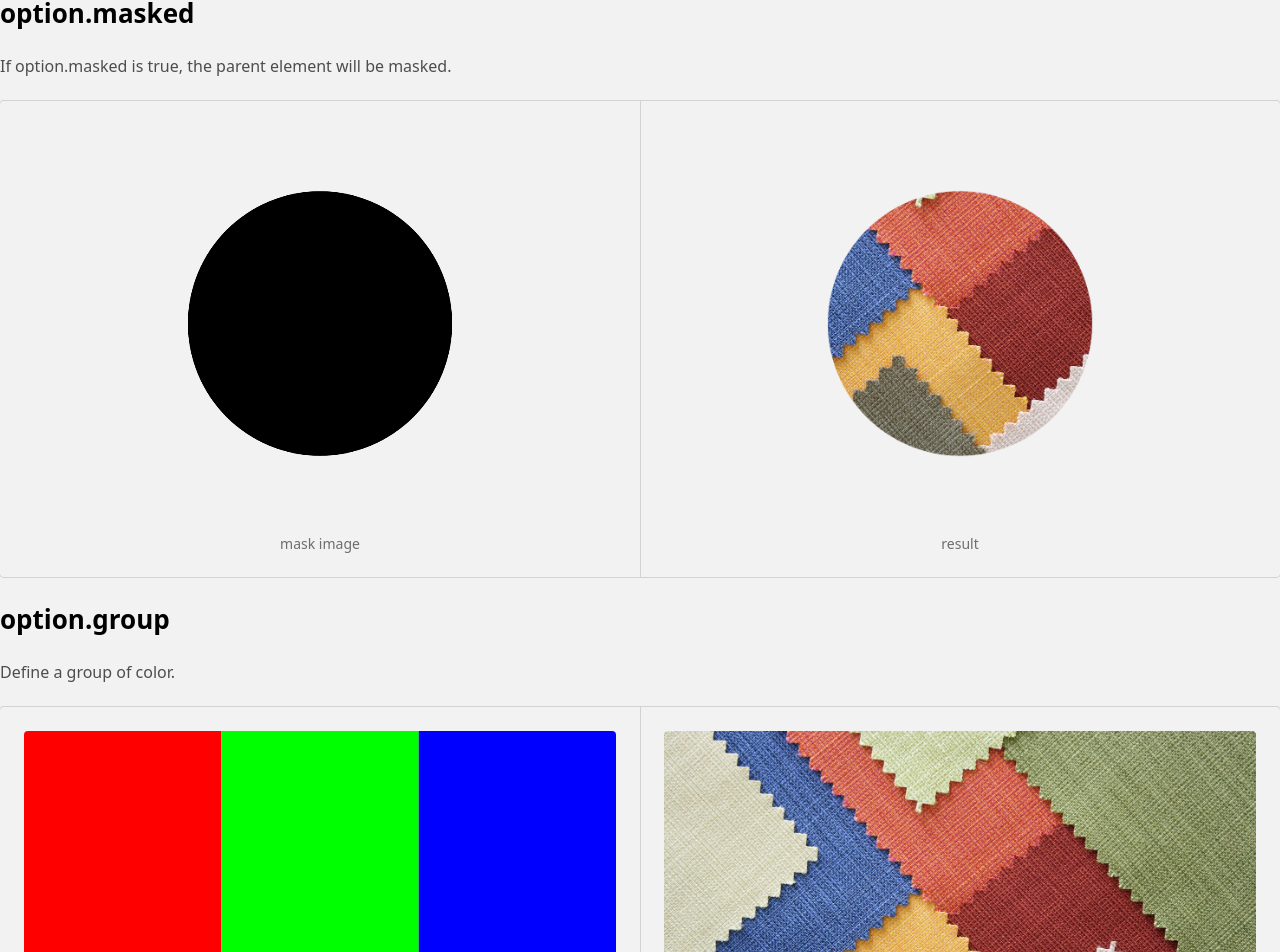
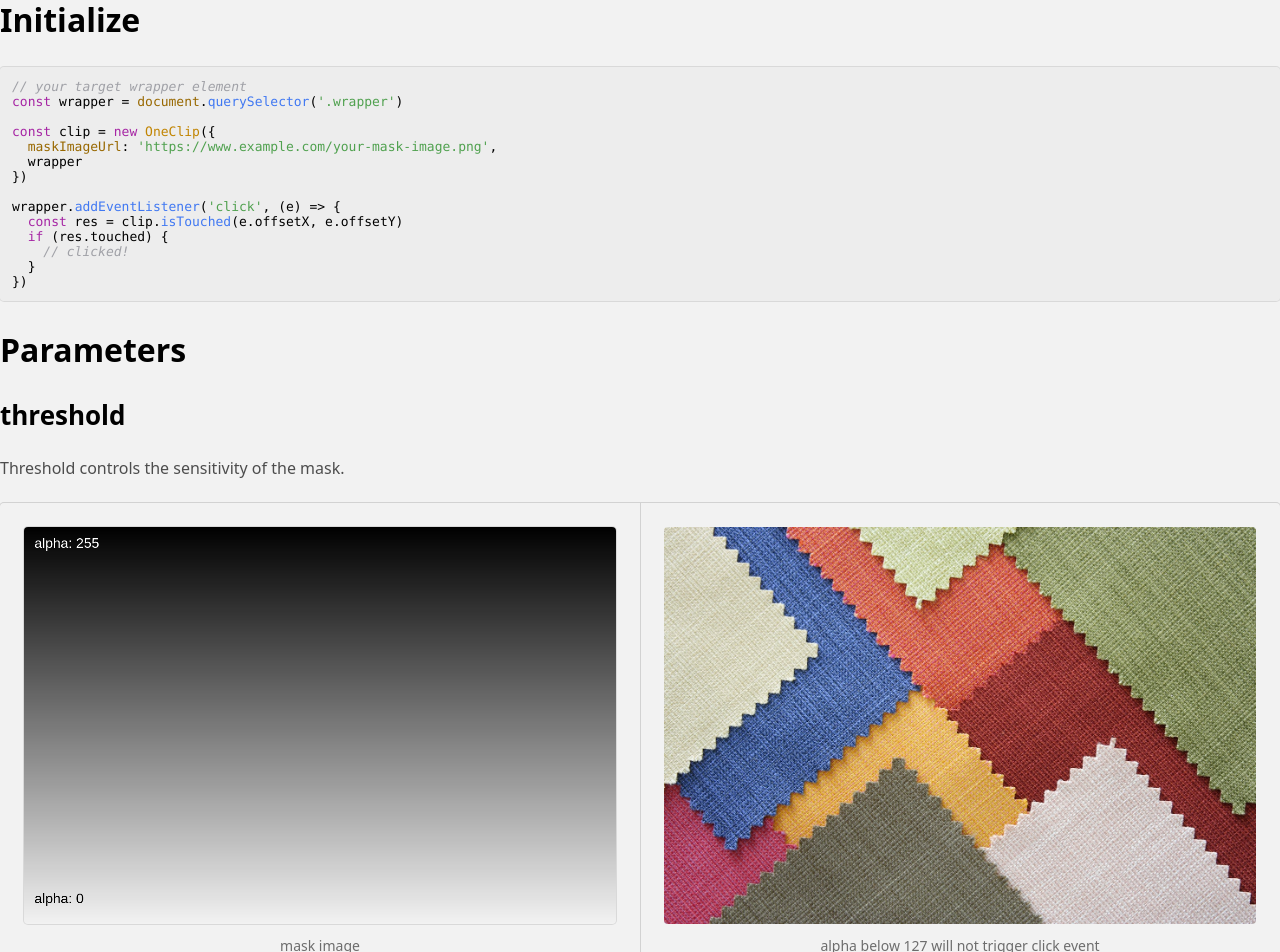
Before and after one commit to evollhhan/hotspot-cliper, a Vue app: page / in a window 1280 px wide. Shown: the part 829-1781 px from the top of the page. Built offline with nearby package versions, Linux system fonts and the light colour scheme.

Commit message:
update doc

```diff
--- a/package.json
+++ b/package.json
@@ -9,6 +9,7 @@
     "preview": "vite preview"
   },
   "dependencies": {
+    "highlight.js": "^11.8.0",
     "vue": "^3.2.47"
   },
   "devDependencies": {
--- a/src/App.vue
+++ b/src/App.vue
@@ -1,15 +1,23 @@
 <template>
   <div>
     <playground />
-    <opt-masked />
+    <section>
+      <h2>Initialize</h2>
+      <Initialize />
+    </section>
+    <section>
+      <h2>Parameters</h2>
+    </section>
+    <opt-threshold />
+    <opt-clipped />
     <opt-group />
-    <!-- <alpha-source /> -->
   </div>
 </template>
 
 <script setup lang="ts">
-// import AlphaSource from './pages/alpha-source.vue'
-import OptGroup from './pages/opt-group.vue';
-import OptMasked from './pages/opt-masked.vue';
+import Initialize from './pages/initialize.vue'
 import Playground from './pages/playground.vue'
+import OptGroup from './pages/opt-group.vue'
+import OptClipped from './pages/opt-clipped.vue'
+import OptThreshold from './pages/opt-threshold.vue'
 </script>
--- a/src/assets/index.ts
+++ b/src/assets/index.ts
@@ -1,11 +1,9 @@
 import TEXTURE from './texture.jpg'
-import MASK from './mask.png'
 import MASK_VERTICAL from './mask-vertical.png'
 import MASK_GRADIENT from './mask-gradient.png'
 import TITLE from './title.png'
 
 export default {
-  MASK,
   TEXTURE,
   MASK_VERTICAL,
   MASK_GRADIENT,
--- a/src/core/index.ts
+++ b/src/core/index.ts
@@ -33,9 +33,9 @@ interface OneClipOptions {
    */
   maskImageUrl: string
   /**
-   * Whether to mask the wrapper element. default false
+   * Whether to clip the wrapper element with given image. default false
    */
-  masked?: boolean
+  clipped?: boolean
   /**
    * The size of the mask image. default 'fill'. Fill will stretch the image to fit the wrapper element.
    */
@@ -43,7 +43,7 @@ interface OneClipOptions {
   /**
    * Normalized alpha value of valid pointer event detection. default 0.8
    */
-  effectAlpha?: number
+  threshold?: number
   /**
    * If a color group is specified, the pointer event detection will be valid only when the color of the pixel is in the color group.
    */
@@ -64,7 +64,7 @@ export class OneClip {
   /**
    * Alpha value of valid pointer event detection. 0-255
    */
-  threshold = 0
+  effectAlpha = 0
 
   /**
    * Canvas context
@@ -80,8 +80,8 @@ export class OneClip {
 
   constructor (options: OneClipOptions) {
     this.options = {
-      masked: false,
-      effectAlpha: 0.8,
+      clipped: false,
+      threshold: 0.9,
       maskSize: 'fill',
       group: [],
       ...options
@@ -91,8 +91,8 @@ export class OneClip {
 
   async load () {
     const { options } = this
-    const { effectAlpha } = options
-    this.threshold = Math.max(0, Math.floor(255 * Math.min(effectAlpha, 1)))
+    const { threshold } = options
+    this.effectAlpha = Math.max(0, Math.floor(255 * Math.min(threshold, 1)))
 
     // render canvas
     await this.update(true)
@@ -114,13 +114,13 @@ export class OneClip {
     }
 
     if (group.length) {
-      const target = group.find(({ color }) => r === color[0] && g === color[1] && b === color[2] && a > this.threshold)
+      const target = group.find(({ color }) => r === color[0] && g === color[1] && b === color[2] && a > this.effectAlpha)
       if (target) {
         result.touched = true
         result.data = target.data
       }
     } else {
-      result.touched = r === 0 && g === 0 && b === 0 && a > this.threshold
+      result.touched = r === 0 && g === 0 && b === 0 && a > this.effectAlpha
     }
 
     return result
@@ -152,7 +152,7 @@ export class OneClip {
    */
   async update (reload = false) {
     const { cvs, ctx, options } = this
-    const { maskImageUrl, wrapper, maskSize, masked, group } = options
+    const { maskImageUrl, wrapper, maskSize, clipped, group } = options
 
     // clear mask image cache if reload
     if (reload) {
@@ -163,7 +163,7 @@ export class OneClip {
     const img = await this.loadMaskImage(maskImageUrl)
 
     // reset style
-    if (reload && masked) {
+    if (reload && clipped) {
       this.applyStyle()
     }
 
--- /dev/null
+++ b/src/pages/initialize.vue
@@ -0,0 +1,42 @@
+<template>
+  <section>
+    <div class="code" v-html="html" />
+  </section>
+</template>
+
+<script lang="ts" setup>
+import hljs from 'highlight.js/lib/core'
+import javascript from 'highlight.js/lib/languages/javascript'
+import 'highlight.js/styles/atom-one-light.css'
+
+hljs.registerLanguage('javascript', javascript)
+
+const html = hljs.highlight(`// your target wrapper element
+const wrapper = document.querySelector('.wrapper')
+
+const clip = new OneClip({
+  maskImageUrl: 'https://www.example.com/your-mask-image.png',
+  wrapper
+})
+
+wrapper.addEventListener('click', (e) => {
+  const res = clip.isTouched(e.offsetX, e.offsetY)
+  if (res.touched) {
+    // clicked!
+  }
+})
+`, { language: 'javascript' }).value
+
+</script>
+
+<style lang="scss" scoped>
+.code {
+  padding: 12px;
+  white-space: pre;
+  background: rgba(0, 0, 0, .02);
+  box-shadow: 0 0 0 1px rgba(0, 0, 0, .1);
+  font-family: Consolas, Monaco, monospace;
+  font-size: 13px;
+  border-radius: 4px;
+}
+</style>
--- a/src/pages/opt-masked.vue
+++ b/src/pages/opt-clipped.vue
@@ -1,17 +1,17 @@
 <template>
   <section>
-    <h3>option.masked</h3>
-    <div class="desc">If option.masked is true, the parent element will be masked.</div>
+    <h3>clipped</h3>
+    <div class="desc">If option.clipped is true, the parent element will clipped with given image source.</div>
     <div class="panel flex">
       <div class="figure border">
         <canvas ref="canvas" />
-        <div class="quote">mask image</div>
+        <div class="quote">a round black shape</div>
       </div>
       <div class="figure">
         <div class="img-wrap" ref="wrapper">
           <img :src="ASSETS.TEXTURE" @load="load">
         </div>
-        <div class="quote">result</div>
+        <div class="quote">clip result</div>
       </div>
     </div>
   </section>
@@ -46,7 +46,7 @@ const load = (e: Event) => {
     const clip = new OneClip({
       maskImageUrl,
       wrapper: wrapper.value!,
-      masked: true
+      clipped: true
     })
     wrapper.value?.addEventListener('click', (e) => {
       if (clip.isTouched(e.offsetX, e.offsetY).touched) {
--- a/src/pages/opt-group.vue
+++ b/src/pages/opt-group.vue
@@ -1,12 +1,12 @@
 <template>
   <section>
-    <h3>option.group</h3>
+    <h3>group</h3>
     <div class="desc">Define a group of color.</div>
     <div class="panel flex">
       <!-- mask -->
       <div class="figure mask border">
         <canvas ref="canvas" />
-        <div class="quote">mask image</div>
+        <div class="quote">a mask image with 3 colors.</div>
       </div>
       <!-- demo -->
       <div class="figure demo">
--- a/src/pages/opt-threshold.vue
+++ b/src/pages/opt-threshold.vue
@@ -1,101 +1,71 @@
 <template>
   <section>
-    <h3>option.threshold</h3>
-    <!-- <div class="desc">A threshold defines how alpha affact.</div> -->
-    <div class="panel">
-      <!-- view area -->
-      <div class="view flex">
-        <div ref="preview" />
-        <div ref="demo">
-          <test-content :mode="mode" @update="update" />
+    <h3>threshold</h3>
+    <div class="desc">Threshold controls the sensitivity of the mask.</div>
+    <div class="panel flex">
+      <!-- mask -->
+      <div class="figure mask border">
+        <canvas ref="canvas" />
+        <div class="quote">mask image</div>
       </div>
+      <!-- demo -->
+      <div class="figure demo">
+        <div ref="wrapper">
+          <img :src="ASSETS.TEXTURE" @load="load" />
         </div>
-      <!-- option area -->
-      <div class="options flex">
-        <div class="wrap">
-          <mask-selector @update:url="mask = $event" />
-        </div>
-        <div class="wrap">
-          <content-selector @update:mode="mode = $event" />
-        </div>
+        <div class="quote">alpha below 127 will not trigger click event</div>
       </div>
     </div>
   </section>
 </template>
 
 <script setup lang="ts">
-import { ref, watch } from 'vue'
+import { ref } from 'vue'
+import ASSETS from '../assets'
 import { OneClip } from '../core'
-import TestContent from '../components/test-content.vue'
-import ContentSelector from '../components/content-selector.vue'
-import MaskSelector from '../components/mask-selector.vue';
 import showTip from '../components/tip'
-import ASSETS from '../assets'
 
-const preview = ref<HTMLCanvasElement>()
-const demo = ref<HTMLDivElement>()
-const clipper = ref<OneClip>()
-const mode = ref(0)
-const mask = ref(ASSETS.MASK)
+const canvas = ref<HTMLCanvasElement>()
+const wrapper = ref<HTMLDivElement>()
 
-const update = () => {
-  if (clipper.value) {
-    clipper.value.update()
-  } else {
+const load = (e: Event) => {
+  const img = e.target as HTMLImageElement
+  const cvs = canvas.value!
+  const ctx = cvs.getContext('2d')!
+  cvs.width = img.naturalWidth
+  cvs.height = img.naturalHeight
+  const grad = ctx.createLinearGradient(0, 0, 0, cvs.height)
+  grad.addColorStop(0, 'rgba(0, 0, 0, 1)')
+  grad.addColorStop(1, 'rgba(0, 0, 0, 0)')
+  ctx.fillStyle = grad
+  ctx.fillRect(0, 0, cvs.width, cvs.height)
+  ctx.fillStyle = '#fff'
+  ctx.font = '32px sans-serif'
+  ctx.fillText('alpha: 255', 24, 48)
+  ctx.fillStyle = '#000'
+  ctx.fillText('alpha: 0', 24, cvs.height - 48)
+
   const clip = new OneClip({
-      maskImageUrl: mask.value,
-      wrapper: demo.value!,
-      masked: true,
-      maskSize: 'cover',
-      effectAlpha: 0.5
+    maskImageUrl: cvs.toDataURL(),
+    wrapper: wrapper.value!,
+    threshold: 0.5
   })
 
-    demo.value?.addEventListener('click', (e) => {
-      if (clip.isTouched(e.offsetX, e.offsetY).touched) {
+  wrapper.value?.addEventListener('click', (e) => {
+    const res = clip.isTouched(e.offsetX, e.offsetY)
+    if (res.touched) {
       showTip('clicked!')
     }
   })
-
-    preview.value?.appendChild(clip.cvs)
-
-    clipper.value = clip
 }
-}
-
-const reload = () => {
-  const instance = clipper.value
-  if (instance) {
-    instance.options.maskImageUrl = mask.value
-    instance.load()
-  }
-}
-
-watch(() => mask.value, reload)
 </script>
 
 <style lang="scss" scoped>
-.view {
-  position: relative;
-  box-shadow: 0 0 0 1px #d2d2d2;
-  cursor: default;
-  z-index: 1;
-
-  > div {
+.panel > div {
   width: 50%;
-    max-height: 512px;
-    overflow: hidden;
 }
 
-  > div:first-child {
-    box-shadow: 0 0 0 1px #d2d2d2;
-  }
-}
-
-.options {
-  background-color: #fcfcfc;
-
-  > div {
-    width: 50%;
-  }
+canvas {
+  box-shadow: 0 0 0 1px rgba(0, 0, 0, 0.1);
 }
 </style>
--- a/src/pages/playground.vue
+++ b/src/pages/playground.vue
@@ -69,7 +69,7 @@ onMounted(() => {
   const clip = new OneClip({
     maskImageUrl: ASSETS.TITLE,
     wrapper: wrapper.value!,
-    masked: true,
+    clipped: true,
     maskSize: 'contain'
   })
 
--- a/src/style/style.scss
+++ b/src/style/style.scss
@@ -35,6 +35,10 @@ section {
   margin: 0 auto;
   width: 100%;
   max-width: 1366px;
+}
+
+h2 {
+  font-size: 32px;
 }
 
 h3 {
```
Also changed, not shown: src/components/content-selector.vue (deleted, +0 -40 lines), src/components/mask-selector.vue (deleted, +0 -45 lines), src/assets/mask.png (deleted), 1 other file (tests, documents, lock files or other folders). Lines whose indentation alone changed are shown as unchanged.
